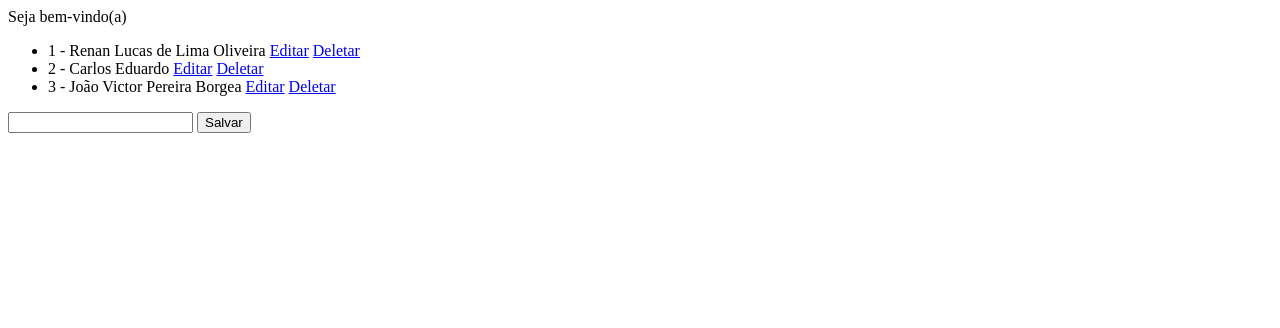
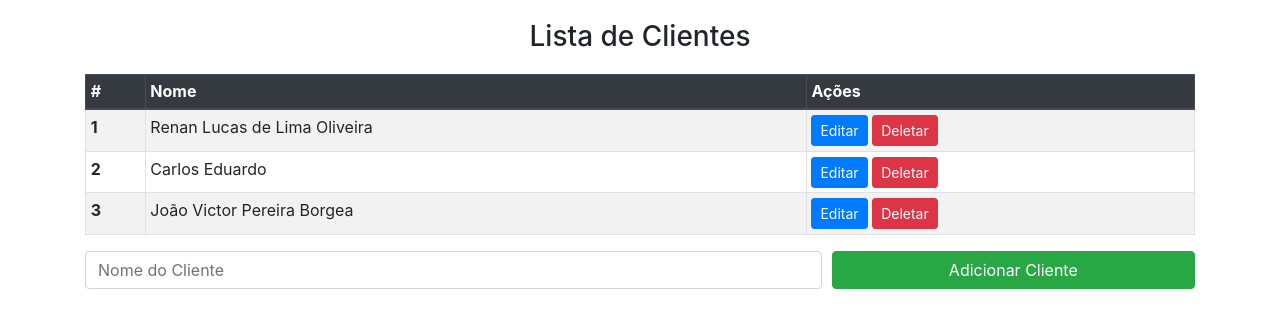
Before and after one commit to Renanlucass/crud_basico_python_com_django, a Django app: page /core/ in a window 1280 px wide. Shown: the top 328 px of the page. Run offline with Django 4.2, Linux system fonts and the light colour scheme; data comes from the database, SQL or seed files in the repository; both versions use the stored data as it was after the commit.

Commit message:
alterando

```diff
--- a/core/templates/index.html
+++ b/core/templates/index.html
@@ -1,32 +1,58 @@
-<!DOCTYPE html>
-<html lang="pt-br">
-
-<html>
+<!doctype html>
+<html lang="en">
 <head>
   <meta charset="utf-8">
-        <meta http-equiv="X-UA-Compatible" content="IE=edge">
-        <title></title>
-        <meta name="description" content="">
-        <meta name="viewport" content="width=device-width, initial-scale=1">
-        <link rel="stylesheet" href="">
+  <meta name="viewport" content="width=device-width, initial-scale=1, shrink-to-fit=no">
+  <link rel="stylesheet" href="https://cdn.jsdelivr.net/npm/bootstrap@4.6.2/dist/css/bootstrap.min.css" integrity="sha384-xOolHFLEh07PJGoPkLv1IbcEPTNtaed2xpHsD9ESMhqIYd0nLMwNLD69Npy4HI+N" crossorigin="anonymous">
+  <title>Lista de Clientes</title>
+  <style>
+    /* Estilo personalizado para a tabela */
+    .title {
+      text-align: center;
+      margin-top: 20px;
+    }
+    .container {
+      margin-top: 20px;
+    }
+  </style>
 </head>
 <body>
-        Seja bem-vindo(a)
-
-        <ul>
+  <h3 class="title">Lista de Clientes</h3>
+  <div class="container">
+    <table class="table table-sm table-striped table-bordered">
+      <thead class="thead-dark">
+        <tr>
+          <th scope="col">#</th>
+          <th scope="col">Nome</th>
+          <th scope="col">Ações</th>
+        </tr>
+      </thead>
+      <tbody>
         {% for pessoa in pessoas %}
-                <li>{{ pessoa.id }} - {{ pessoa.nome }}
-                    <a href = "{% url 'editar' pessoa.id %}">Editar</a>
-                    <a href = "{% url 'delete' pessoa.id %}">Deletar</a>
-                </li>
+        <tr>
+          <th scope="row">{{ pessoa.id }}</th>
+          <td>{{ pessoa.nome }}</td>
+          <td>
+            <a href="{% url 'editar' pessoa.id %}" class="btn btn-primary btn-sm">Editar</a>
+            <a href="{% url 'delete' pessoa.id %}" class="btn btn-danger btn-sm">Deletar</a>
+          </td>
+        </tr>
         {% endfor %}
-        </ul>
-
+      </tbody>
+    </table>
     <form action="{% url 'salvar' %}" method="POST">
       {% csrf_token %}
-            <input type ="text" name="nome">
-            <button type="submit">Salvar</button>
+      <div class="form-row">
+        <div class="col-md-8">
+          <input type="text" name="nome" class="form-control" placeholder="Nome do Cliente">
+        </div>
+        <div class="col-md-4">
+          <button type="submit" class="btn btn-success btn-block">Adicionar Cliente</button>
+        </div>
+      </div>
     </form>
-
+  </div>
+  <script src="https://cdn.jsdelivr.net/npm/jquery@3.5.1/dist/jquery.slim.min.js" integrity="sha384-DfXdz2htPH0lsSSs5nCTpuj/zy4C+OGpamoFVy38MVBnE+IbbVYUew+OrCXaRkfj" crossorigin="anonymous"></script>
+  <script src="https://cdn.jsdelivr.net/npm/bootstrap@4.6.2/dist/js/bootstrap.bundle.min.js" integrity="sha384-Fy6S3B9q64WdZWQUiU+q4/2Lc9npb8tCaSX9FK7E8HnRr0Jz8D6OP9dO5Vg3Q9ct" crossorigin="anonymous"></script>
 </body>
 </html>
```
Also changed, not shown: core/templates/update.html (+27 -6 lines), app/settings.py (line endings or trailing spaces), db.sqlite3. Lines whose indentation alone changed are shown as unchanged.
